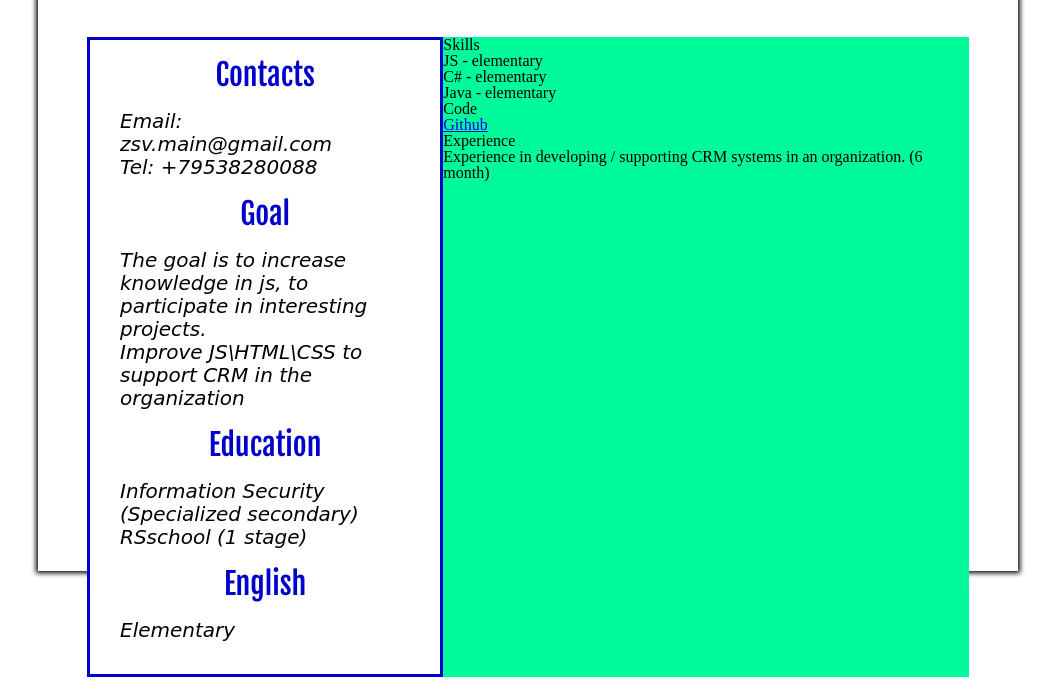
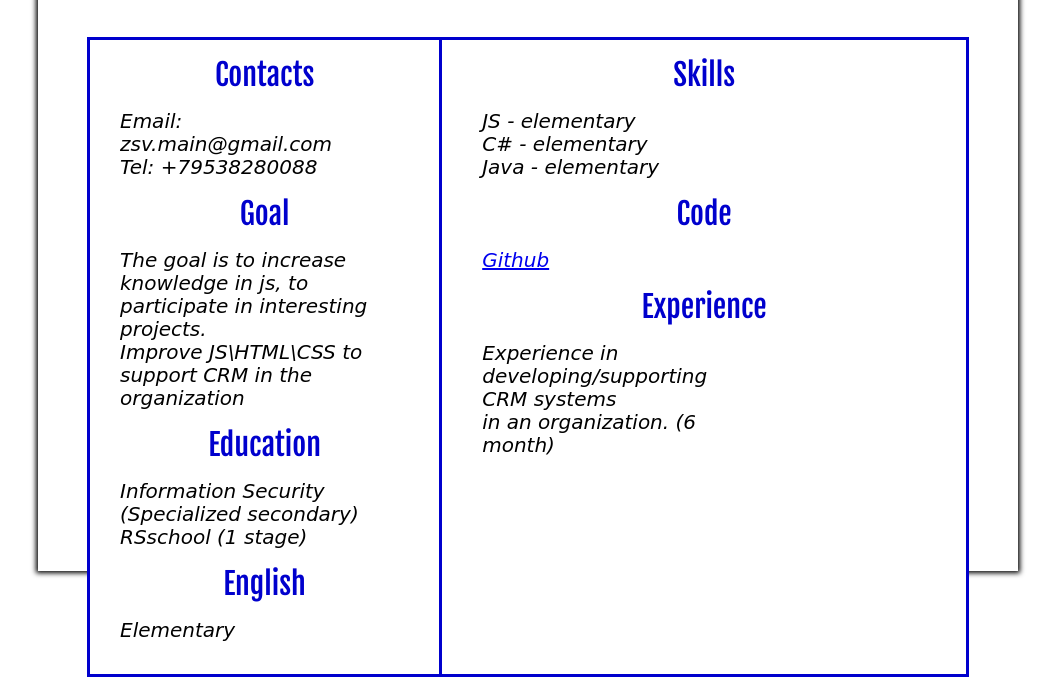
Before and after one commit to ZotovSergei/rsschool-cv, a plain HTML site: page src/index.html in a window 1280 px wide. Shown: the part 229-923 px from the top of the page, without its empty margins (112-1167 px from the left). Drawn offline with Linux system fonts and the light colour scheme; a web font is replaced by a local one.

Commit message:
add: style section exp

```diff
--- a/src/index.html
+++ b/src/index.html
@@ -52,24 +52,27 @@
         </section>
 
         <section class="exp">
-            <ol>
+            <ol class="exp-container">
                 <li>
                     <ul>
                         <li class="exp-title">Skills</li>
-                        <li>JS - elementary</li>
-                        <li>C# - elementary</li>
-                        <li>Java - elementary</li>
+                        <li class="ext-dd">JS - elementary</li>
+                        <li class="ext-dd">C# - elementary</li>
+                        <li class="ext-dd">Java - elementary</li>
                     </ul>
                 </li>
                 <li>
                     <ul>
                         <li class="exp-title">Code</li>
-                        <li><a href="https://github.com/ZotovSergei">Github</a></li>
+                        <li class="ext-dd"><a href="https://github.com/ZotovSergei">Github</a></li>
                     </ul>
                 </li>
                 <li>
-                    <li class="exp-title">Experience</li>
-                    <li>Experience in developing / supporting CRM systems in an organization. (6 month)</li>
+                    <ul>
+                        <li class="exp-title">Experience</li>
+                        <li class="ext-dd">Experience in developing/supporting CRM systems<br>
+                             in an organization. (6 month)</li>
+                    </ul>
                 </li>
 
 
--- a/src/styles/style.css
+++ b/src/styles/style.css
@@ -93,3 +93,37 @@ img {
 .aboutMe-tel {
     margin-top: 0px;
 }
+
+/* Experience  */
+.exp {
+    border: mediumblue 3px solid;
+    border-left: none;
+    color: mediumblue;
+    width: 60%;
+    background-color: white;
+    font-size: 20px;
+}
+
+.exp-title {
+     margin-bottom: 20px;
+     margin-top: 20px;
+     text-align: center;
+     font-family: 'Fjalla One', sans-serif;
+     font-size: 30px;
+ }
+
+.ext-dd {
+    display: block;
+    width: 270px;
+    /* margin-top: 20px; */
+    color: black;
+    line-height: 23px;
+    /* font-family: 'Sriracha', cursive; */
+    /* font-family: 'Fjalla One', sans-serif; */
+    font-family: 'Kelly Slab', cursive;
+    font-style: italic;
+    margin-left: 40px;
+ }
+ .exp-container {
+     height: 100%;
+ }
```
